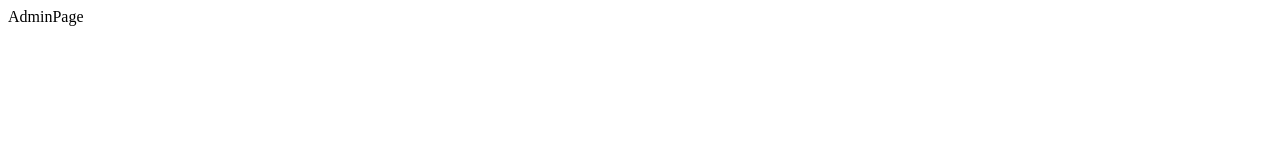
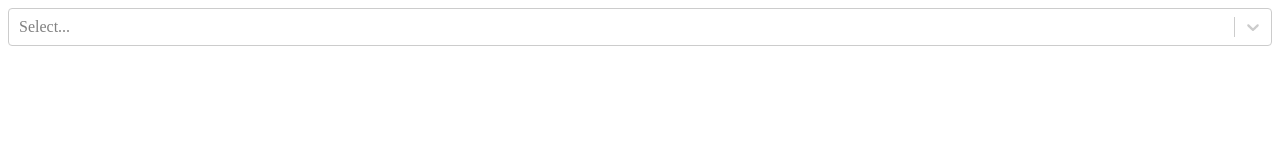
Before and after one commit to ValyaTsakunova/emails_app, a React (Create React App) app: page /adminPage in a window 1280 px wide. Shown: the top 160 px of the page. Built offline with nearby package versions, Linux system fonts and the light colour scheme; the HTML template or start-up script is replaced by a standard one.

Commit message:
add multiselector

```diff
--- a/package.json
+++ b/package.json
@@ -3,13 +3,19 @@
   "version": "0.1.0",
   "private": true,
   "dependencies": {
+    "@emotion/react": "^11.4.1",
+    "@emotion/styled": "^11.3.0",
+    "@material-ui/core": "^5.0.0-beta.5",
     "@testing-library/jest-dom": "^5.14.1",
     "@testing-library/react": "^11.2.7",
     "@testing-library/user-event": "^12.8.3",
+    "prop-types": "^15.7.2",
     "react": "^17.0.2",
     "react-dom": "^17.0.2",
+    "react-quill": "^1.3.5",
     "react-router-dom": "^5.3.0",
     "react-scripts": "4.0.3",
+    "react-select": "^5.1.0",
     "web-vitals": "^1.1.2"
   },
   "scripts": {
--- a/src/components/AdminPage.jsx
+++ b/src/components/AdminPage.jsx
@@ -1,10 +1,18 @@
-import React, { useEffect } from 'react';
+import React, {useState} from 'react';
+import MultiSelect from './MultiSelect';
 
 function AdminPage(){
-
+    const [selected, setSelected] = useState([]);
+    const options = [
+        { value: "1", label: "Jimmy" },
+        { value: "2", label: "Laura" },
+        { value: "3", label: "Tommy" },
+        { value: "4", label: "Jane" },
+        { value: "5", label: "Mike" }
+    ];
     return(
         <div >
-           AdminPage
+           <MultiSelect options={options} value={selected} onChange={setSelected} />
         </div>
     )
 }
--- /dev/null
+++ b/src/components/MultiSelect.jsx
@@ -0,0 +1,64 @@
+import React, { useRef } from "react";
+import ReactSelect from "react-select";
+
+function MultiSelect (props) {
+  // isOptionSelected sees previous props.value after onChange
+  const valueRef = useRef(props.value);
+  valueRef.current = props.value;
+
+  const selectAllOption = {
+    value: "<SELECT_ALL>",
+    label: "All Items"
+  };
+
+  const isSelectAllSelected = () =>
+    valueRef.current.length === props.options.length;
+
+  const isOptionSelected = option =>
+    valueRef.current.some(({ value }) => value === option.value) ||
+    isSelectAllSelected();
+
+  const getOptions = () => [selectAllOption, ...props.options];
+
+  const getValue = () =>
+    isSelectAllSelected() ? [selectAllOption] : props.value;
+
+  const onChange = (newValue, actionMeta) => {
+    const { action, option, removedValue } = actionMeta;
+
+    if (action === "select-option" && option.value === selectAllOption.value) {
+      props.onChange(props.options, actionMeta);
+    } else if (
+      (action === "deselect-option" &&
+        option.value === selectAllOption.value) ||
+      (action === "remove-value" &&
+        removedValue.value === selectAllOption.value)
+    ) {
+      props.onChange([], actionMeta);
+    } else if (
+      actionMeta.action === "deselect-option" &&
+      isSelectAllSelected()
+    ) {
+      props.onChange(
+        props.options.filter(({ value }) => value !== option.value),
+        actionMeta
+      );
+    } else {
+      props.onChange(newValue || [], actionMeta);
+    }
+  };
+
+  return (
+    <ReactSelect
+      isOptionSelected={isOptionSelected}
+      options={getOptions()}
+      value={getValue()}
+      onChange={onChange}
+      hideSelectedOptions={false}
+      closeMenuOnSelect={false}
+      isMulti
+    />
+  );
+};
+
+export default MultiSelect;
```
Also changed, not shown: 1 other file (tests, documents, lock files or other folders).
